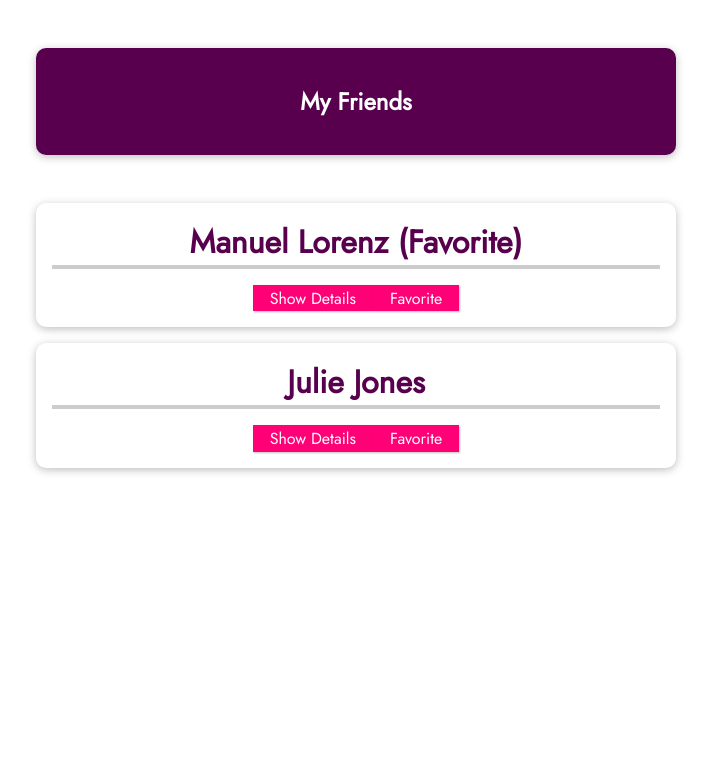
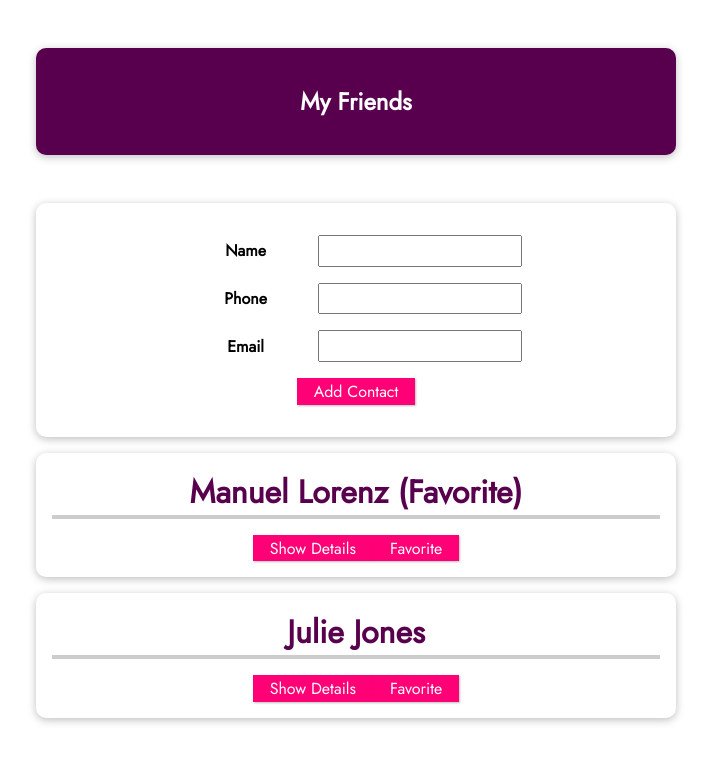
Before and after one commit to RNwebdk/vue-first-app, a Vue app: page / in a window 1280 px wide. Shown: the top 762 px of the page, without its empty margins (284-995 px from the left). Built offline with nearby package versions, Linux system fonts and the light colour scheme.

Commit message:
Adding a Create Friend component and passing data to parent

```diff
--- a/src/App.vue
+++ b/src/App.vue
@@ -3,6 +3,9 @@
     <header>
       <h1>My Friends</h1>
     </header>
+      <new-friend
+      @add-contact="addContact"
+      ></new-friend>
     <ul>
         <friend-contact
         v-for="friend in friends"
@@ -44,6 +47,16 @@
       toggleFavoriteStatus(friendId){
         const identifiedFriend = this.friends.find(friend => friend.id === friendId);
         identifiedFriend.isFavorite = !identifiedFriend.isFavorite;
+      },
+      addContact(name, phone, email){
+        const newFriendContact = {
+          id: new Date().toISOString(),
+          name: name,
+          phone: phone,
+          email: email,
+          isFarvorite: false,
+        };
+        this.friends.push(newFriendContact);
       }
     }
   }
@@ -82,7 +95,8 @@
   list-style: none;
 }
 
-#app li {
+#app li,
+#app form  {
   box-shadow: 0 2px 8px rgba(0, 0, 0, 0.26);
   margin: 1rem auto;
   border-radius: 10px;
@@ -116,4 +130,19 @@
   box-shadow: 1px 1px 4px rgba(0, 0, 0, 0.26);
 }
 
+#app input {
+  font: inherit;
+  padding: 0.15rem;
+}
+
+#app label {
+  font-weight: bold;
+  margin-right: 1rem;
+  width: 7rem;
+  display: inline-block;
+}
+
+#app form div {
+  margin: 1rem 0;
+}
 </style>
--- /dev/null
+++ b/src/components/NewFriend.vue
@@ -0,0 +1,37 @@
+<template>
+    <form @submit.prevent="submitData">
+        <div>
+            <label>Name</label>
+            <input type="text" v-model="enteredName">
+        </div>
+        <div>
+            <label>Phone</label>
+            <input type="tlf" v-model="enteredPhone">
+        </div>
+        <div>
+            <label>Email</label>
+            <input type="email" v-model="enteredEmail">
+        </div>
+        <div>
+            <button>Add Contact</button>
+        </div>
+    </form>
+</template>
+
+<script>
+export default {
+    emits: ['add-contact'],
+    data(){
+        return {
+            enteredName: '',
+            enteredPhone: '',
+            enteredEmail: ''
+        }
+    },
+    methods: {
+        submitData(){
+            this.$emit('add-contact', this.enteredName, this.enteredPhone, this.enteredEmail);
+        }
+    }
+}
+</script>
--- a/src/main.js
+++ b/src/main.js
@@ -1,7 +1,9 @@
 import { createApp } from 'vue';
 import App from './App.vue';
 import FriendContact from './components/FriendContact.vue';
+import NewFriend from './components/NewFriend.vue';
 
 const app = createApp(App);
 app.component('friend-contact', FriendContact);
+app.component('new-friend', NewFriend);
 app.mount('#app');
```
